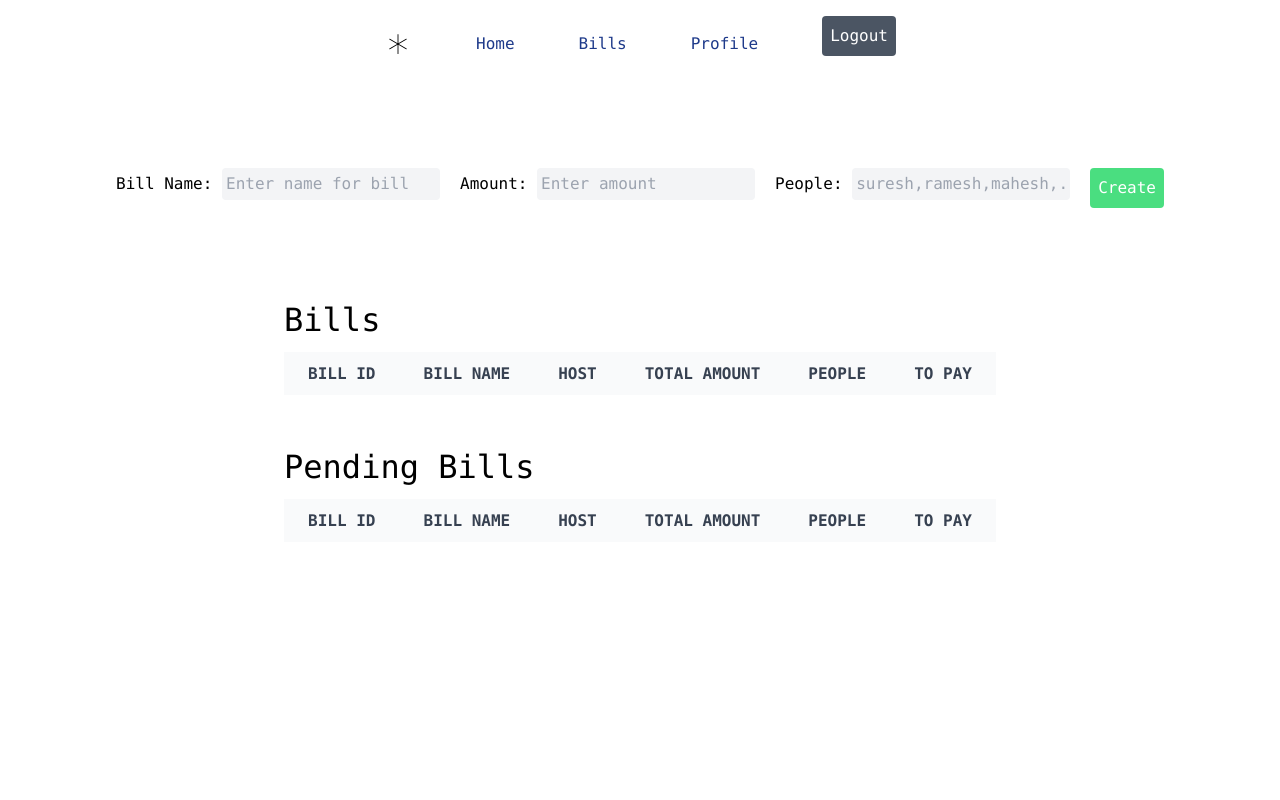
After one commit to mozilla01/Finite, a Django app: page /bills in a window 1280 px wide. The commit adds this page. Run offline with Django 5.2, Linux system fonts and the light colour scheme; the visitor is signed in with stand-in values (Sample User, id 1); data that the repository does not hold is empty; parts of the project's set-up code (start-up, migrations or seed data) failed here and were passed over.

Commit message:
feat: expense split

```diff
--- a/base/admin.py
+++ b/base/admin.py
@@ -1,7 +1,8 @@
 from django.contrib import admin
-from .models import Category, Source, Transaction, User
+from .models import Category, Source, Transaction, User, Bill
 
 admin.site.register(Category)
 admin.site.register(Source)
 admin.site.register(Transaction)
 admin.site.register(User)
+admin.site.register(Bill)
--- a/base/management/commands/deletedb.py
+++ b/base/management/commands/deletedb.py
@@ -1,5 +1,5 @@
-from django.core.management.base import BaseCommand, CommandError
-from base.models import Category, Source, Transaction
+from django.core.management.base import BaseCommand
+from base.models import Category, Source, Transaction, Bill, User
 
 
 class Command(BaseCommand):
@@ -9,3 +9,5 @@ class Command(BaseCommand):
         Category.objects.all().delete()
         Source.objects.all().delete()
         Transaction.objects.all().delete()
+        Bill.objects.all().delete()
+        User.objects.exclude(is_superuser=True).delete()
--- a/base/static/styles.css
+++ b/base/static/styles.css
@@ -743,11 +743,6 @@ video {
   margin: 0.25rem;
 }
 
-.mx-auto {
-  margin-left: auto;
-  margin-right: auto;
-}
-
 .my-1 {
   margin-top: 0.25rem;
   margin-bottom: 0.25rem;
@@ -763,6 +758,21 @@ video {
   margin-bottom: 1rem;
 }
 
+.my-10 {
+  margin-top: 2.5rem;
+  margin-bottom: 2.5rem;
+}
+
+.mx-10 {
+  margin-left: 2.5rem;
+  margin-right: 2.5rem;
+}
+
+.my-20 {
+  margin-top: 5rem;
+  margin-bottom: 5rem;
+}
+
 .mb-4 {
   margin-bottom: 1rem;
 }
@@ -781,6 +791,10 @@ video {
 
 .mt-2 {
   margin-top: 0.5rem;
+}
+
+.mt-10 {
+  margin-top: 2.5rem;
 }
 
 .box-border {
@@ -930,10 +944,6 @@ video {
   max-width: 60vw;
 }
 
-.max-w-full {
-  max-width: 100%;
-}
-
 .flex-shrink {
   flex-shrink: 1;
 }
@@ -1485,6 +1495,14 @@ video {
   gap: 5vw;
 }
 
+.gap-28 {
+  gap: 7rem;
+}
+
+.gap-5 {
+  gap: 1.25rem;
+}
+
 .space-x-2 > :not([hidden]) ~ :not([hidden]) {
   --tw-space-x-reverse: 0;
   margin-right: calc(0.5rem * var(--tw-space-x-reverse));
@@ -1997,6 +2015,21 @@ video {
   background-color: rgb(255 255 255 / var(--tw-bg-opacity));
 }
 
+.bg-gray-300 {
+  --tw-bg-opacity: 1;
+  background-color: rgb(209 213 219 / var(--tw-bg-opacity));
+}
+
+.bg-gray-100 {
+  --tw-bg-opacity: 1;
+  background-color: rgb(243 244 246 / var(--tw-bg-opacity));
+}
+
+.bg-gray-50 {
+  --tw-bg-opacity: 1;
+  background-color: rgb(249 250 251 / var(--tw-bg-opacity));
+}
+
 .decoration-slice {
   -webkit-box-decoration-break: slice;
           box-decoration-break: slice;
@@ -2168,6 +2201,16 @@ video {
   padding-bottom: 2rem;
 }
 
+.px-6 {
+  padding-left: 1.5rem;
+  padding-right: 1.5rem;
+}
+
+.py-3 {
+  padding-top: 0.75rem;
+  padding-bottom: 0.75rem;
+}
+
 .text-left {
   text-align: left;
 }
@@ -2241,12 +2284,38 @@ video {
   font-size: 5vh;
 }
 
+.text-sm {
+  font-size: 0.875rem;
+  line-height: 1.25rem;
+}
+
+.text-xs {
+  font-size: 0.75rem;
+  line-height: 1rem;
+}
+
+.text-\[3vh\] {
+  font-size: 3vh;
+}
+
+.text-\[4vh\] {
+  font-size: 4vh;
+}
+
+.text-\[1vh\] {
+  font-size: 1vh;
+}
+
 .font-bold {
   font-weight: 700;
 }
 
 .font-semibold {
   font-weight: 600;
+}
+
+.font-medium {
+  font-weight: 500;
 }
 
 .uppercase {
@@ -2349,6 +2418,21 @@ video {
 .text-white {
   --tw-text-opacity: 1;
   color: rgb(255 255 255 / var(--tw-text-opacity));
+}
+
+.text-red-400 {
+  --tw-text-opacity: 1;
+  color: rgb(248 113 113 / var(--tw-text-opacity));
+}
+
+.text-gray-300 {
+  --tw-text-opacity: 1;
+  color: rgb(209 213 219 / var(--tw-text-opacity));
+}
+
+.text-gray-900 {
+  --tw-text-opacity: 1;
+  color: rgb(17 24 39 / var(--tw-text-opacity));
 }
 
 .underline {
@@ -2863,9 +2947,43 @@ video {
   .md\:flex-row {
     flex-direction: row;
   }
+
+  .md\:px-0 {
+    padding-left: 0px;
+    padding-right: 0px;
+  }
+}
+
+.rtl\:text-right:where([dir="rtl"], [dir="rtl"] *) {
+  text-align: right;
 }
 
 @media (prefers-color-scheme: dark) {
+  .dark\:border-gray-700 {
+    --tw-border-opacity: 1;
+    border-color: rgb(55 65 81 / var(--tw-border-opacity));
+  }
+
+  .dark\:bg-gray-700 {
+    --tw-bg-opacity: 1;
+    background-color: rgb(55 65 81 / var(--tw-bg-opacity));
+  }
+
+  .dark\:bg-gray-800 {
+    --tw-bg-opacity: 1;
+    background-color: rgb(31 41 55 / var(--tw-bg-opacity));
+  }
+
+  .dark\:text-gray-400 {
+    --tw-text-opacity: 1;
+    color: rgb(156 163 175 / var(--tw-text-opacity));
+  }
+
+  .dark\:text-white {
+    --tw-text-opacity: 1;
+    color: rgb(255 255 255 / var(--tw-text-opacity));
+  }
+
   @media (min-width: 1024px) {
     .dark\:lg\:hover\:\[paint-order\:markers\]:hover {
       paint-order: markers;
--- /dev/null
+++ b/base/templates/bills.html
@@ -0,0 +1,144 @@
+<html>
+  <head>
+    {% load static %}
+    <title>Home</title>
+    <link href={% static "styles.css" %} rel="stylesheet" type="text/css">
+  </head>
+<body class="font-mono">
+{% include 'navbar.html' %}
+    <main>
+        <div class="grid place-items-center">
+        <form method="POST" class="my-20 flex flex-wrap justify-evenly gap-5 text-[2vh]" action="bills" class="p-6">
+            {% csrf_token %}
+            <div>
+            <label>Bill Name:</label>
+            <input class="p-1 rounded bg-gray-100" placeholder="Enter name for bill" type="text" name="bill_name" id="billName" />
+            </div>
+            <div>
+            <label>Amount:</label>
+            <input class="p-1 rounded bg-gray-100" placeholder="Enter amount" type="number" name="amount" id="billAmount" />
+            </div>
+            <div>
+            <label>People:</label>
+            <input class="p-1 rounded bg-gray-100" placeholder="suresh,ramesh,mahesh,..." type="input" name="people" id="billPeople" />
+            </div>
+            <input type="submit" class="rounded bg-green-400 p-2 text-white" value="Create" />
+            </form>
+
+            <div id="tables" class="mx-10 md:px-0 flex flex-wrap gap-10 justify-evenly">
+            <div id="created-bills">
+            <p class="text-[4vh] py-2">Bills</p>
+                <table class="w-full text-[2vh] text-left rtl:text-right text-gray-500">
+                    <thead class="text-[2vh] text-gray-700 uppercase bg-gray-50">
+                        <tr>
+                            <th scope="col" class="px-6 py-3">
+                                Bill ID
+                            </th>
+                            <th scope="col" class="px-6 py-3">
+                                Bill Name
+                            </th>
+                            <th scope="col" class="px-6 py-3">
+                                Host
+                            </th>
+                            <th scope="col" class="px-6 py-3">
+                                Total amount
+                            </th>
+                            <th scope="col" class="px-6 py-3">
+                               People
+                            </th>
+                            <th scope="col" class="px-6 py-3">
+                                To pay
+                            </th>
+                        </tr>
+                    </thead>
+                    <tbody>
+                        {% for bill in created_bills %}
+                        <tr class="bg-white border-b">
+                            <td class="px-6 py-4">
+                                {{bill.id}}
+                            </td>
+                            <td class="px-6 py-4">
+                                {{bill.bill_name}}
+                            </td>
+                            <td class="px-6 py-4">
+                                {{bill.host.username}}
+                            </td>
+                            <td class="px-6 py-4">
+                                {{bill.amount}}
+                            </td>
+                            <td class="px-6 py-4">
+                                {% for person in bill.people.all %} {{person.username}} {% endfor %}
+                            </td>
+                            <td class="px-6 py-4">
+                               {{bill.to_pay}}
+                               {% if user in bill.people.all %}
+                               <form method="POST" action="{% url 'pay-bill' bill.id %}">
+                               {% csrf_token %}
+                               <input type="submit" value="Pay" class="rounded bg-green-400 p-1 text-white" />
+                               </form>
+                               {% endif %}
+                            </td>
+                        </tr>
+                        {% endfor %}
+                    </tbody>
+                </table>
+            </div>
+            <div id="pending-bills">
+                <p class="py-2 text-[4vh]">Pending Bills</p>
+                <table class="w-full text-[2vh] text-left rtl:text-right text-gray-500">
+                    <thead class="text-[2vh] text-gray-700 uppercase bg-gray-50">
+                        <tr>
+                            <th scope="col" class="px-6 py-3">
+                                Bill ID
+                            </th>
+                            <th scope="col" class="px-6 py-3">
+                                Bill Name
+                            </th>
+                            <th scope="col" class="px-6 py-3">
+                                Host
+                            </th>
+                            <th scope="col" class="px-6 py-3">
+                                Total amount
+                            </th>
+                            <th scope="col" class="px-6 py-3">
+                               People
+                            </th>
+                            <th scope="col" class="px-6 py-3">
+                                To pay
+                            </th>
+                        </tr>
+                    </thead>
+                    <tbody>
+                        {% for bill in pending_bills %}
+                        <tr class="bg-white border-b">
+                            <td class="px-6 py-4">
+                                {{bill.id}}
+                            </td>
+                            <td class="px-6 py-4">
+                                {{bill.bill_name}}
+                            </td>
+                            <td class="px-6 py-4">
+                                {{bill.host.username}}
+                            </td>
+                            <td class="px-6 py-4">
+                                {{bill.amount}}
+                            </td>
+                            <td class="px-6 py-4">
+                                {% for person in bill.people.all %} {{person.username}} {% endfor %}
+                            </td>
+                            <td class="px-6 py-4">
+                               {{bill.to_pay}}
+                               <form method="POST" action="{% url 'pay-bill' bill.id %}">
+                               {% csrf_token %}
+                               <input type="submit" value="Pay" class="rounded bg-green-400 p-1 text-white" />
+                               </form>
+                            </td>
+                        </tr>
+                        {% endfor %}
+                    </tbody>
+            </table>
+        </div>
+    </div>
+    </main>
+</body>
+</html>
--- a/base/urls.py
+++ b/base/urls.py
@@ -7,6 +7,8 @@ urlpatterns = [
     path('login', views.login_user, name='login'),
     path('signup', views.signup, name='signup'),
     path('logout', views.logout_user, name='logout'),
+    path('bills', views.Bills.as_view(), name='bills'),
+    path('pay-bill/<str:pk>', views.PayBill.as_view(), name='pay-bill'),
     path('create-category', views.CreateCategory.as_view(), name='create-category'),
     path('add-source', views.AddSource.as_view(), name='add-source'),
     path('add-transaction', views.AddTransaction.as_view(), name='add-transaction'),
--- a/base/views.py
+++ b/base/views.py
@@ -1,18 +1,20 @@
 from django.shortcuts import redirect, render
 from django.contrib.auth import authenticate, login, logout
 from django.contrib import messages
-from rest_framework import permissions
 from rest_framework.response import Response
 from django.views import View
 from rest_framework.views import APIView
-from .models import Category, Source, Transaction
+from .models import Category, Source, Transaction, Bill
 from rest_framework.permissions import IsAuthenticated
 from .serializers import CategorySerializer, SourceSerializer, TransactionSerializer, ProfileDetailsSerializer
 from django.contrib.auth.decorators import login_required
 from django.contrib.auth import get_user_model
 from datetime import datetime
+from django.db.models import Sum
+from .utils import send_alert_mail
 import pandas as pd
 import plotly.express as px
+import plotly.graph_objects as go
 
 User = get_user_model()
 
@@ -21,14 +23,16 @@ def index(request):
     today = datetime.today()
     categories = Category.objects.filter(user=request.user)
     sources = Source.objects.filter(user=request.user)
-    expenses = Transaction.objects.filter(user=request.user, type='E').order_by('date')
-    incomelist = Transaction.objects.filter(user=request.user, type='I').order_by('date')
+    transactions = Transaction.objects.filter(user=request.user, date__month=today.month).order_by('date')
+    expenses = transactions.filter(type='E', date__month=today.month).order_by('date')
+    incomelist = transactions.filter(type='I', date__month=today.month).order_by('date')
+    print("income", incomelist)
 
     # Pie chart for expenses
     if expenses.count() == 0:
         expenses_pie_html = '<p class="p-4">No expenses this month</p>'
     else:
-        df = pd.DataFrame(list(expenses.filter(date__month=today.month).values("category__name", "amount")))
+        df = pd.DataFrame(list(expenses.values("category__name", "amount")))
         fig = px.pie(df, values='amount', names='category__name', title='Expenses by Category this month')
         expenses_pie_html = fig.to_html(full_html=False)
 
@@ -36,7 +40,9 @@ def index(request):
     if incomelist.count() == 0:
         income_pie_html = '<p class="p-4">No income this month</p>'
     else:
-        df = pd.DataFrame(list(incomelist.filter(date__month=today.month).values("source__name", "amount")))
+        df = pd.DataFrame(list(incomelist.values("source__name", "amount")))
+        print("income pie chart")
+        print(df.head())
         fig = px.pie(df, values='amount', names='source__name', title='Income by Source this month')
         income_pie_html = fig.to_html(full_html=False)
 
@@ -49,27 +55,39 @@ def index(request):
         mixed_bar_html = fig.to_html(full_html=False)
 
     # line chart for savings this month
-    balance = request.user.balance
-    df = pd.DataFrame({
-        'balance': [balance],
-        'date': 'today'
-    })
-    transactions = Transaction.objects.filter(user=request.user, date__month=today.month).order_by('date')
-    for entry in transactions:
-        if entry.type == 'E':
-            balance -= entry.amount
-        else:
-            balance += entry.amount
-        df.loc[len(df)] = {'balance': balance, 'date': entry.date}
-        df = df.reset_index(drop=True)
-    print('Line chart data')
-    print(df.head())
-    fig = px.line(df, x='date', y='balance', title='Balance this month')
-    savings_html = fig.to_html(full_html=False)
+
+    if transactions.count() > 0:
+        df = pd.DataFrame(list(transactions.values("date", "init_balance")))
+        fig = px.line(df, x='date', y='init_balance', title='Balance this month')
+        savings_html = fig.to_html(full_html=False)
+    else:
+        savings_html = '<p class="p-4">No transactions yet</p>'
 
     # Category budgets
+    category_balances = []
+    category_expenses = []
+    category_names = []
+    budget_overrun = []
     for category in categories:
-        category.budget = category.budget if category.budget else 0
+         if category.budget:
+            sum = expenses.filter(category=category).aggregate(Sum('amount'))['amount__sum'] or 0
+            category_expenses.append(sum)
+            if sum > category.budget:
+                budget_overrun.append(category.name)
+            category_balances.append(category.budget - sum)
+            category_names.append(category.name)
+
+    fig = go.Figure()
+    fig.add_trace(go.Bar(y=[category for category in category_names], x=category_expenses, orientation='h', marker=dict(
+        color='rgba(246, 78, 139, 1.0)',
+        line=dict(color='rgba(58, 71, 80, 1.0)', width=3)
+    ), name='Expenses'))
+    fig.add_trace(go.Bar(y=[category for category in category_names], x=category_balances, orientation='h', marker=dict(
+        color='rgba(58, 71, 80, 0.2)',
+        line=dict(color='rgba(58, 71, 80, 1.0)', width=3)
+    ), name='Remaining Budget'))
+    fig.update_layout(barmode='stack', title='Category Budgets this month')
+    category_budgets_html = fig.to_html(full_html=False)
 
     context = {
         'categories': categories,
@@ -80,8 +98,48 @@ def index(request):
         'income_pie': income_pie_html,
         'mixed_bar': mixed_bar_html,
         'savings': savings_html,
+        'category_budgets': category_budgets_html,
+        'budget_overrun': budget_overrun,
     }
     return render(request, 'index.html', context=context)
+
+
+class Bills(View):
+    def get(self, request):
+        created_bills = Bill.objects.filter(host=request.user, paid=False)
+        pending_bills = Bill.objects.filter(people=request.user, paid=False)
+        for bill in pending_bills:
+            if request.user in bill.people.all():
+                bill.to_pay = bill.amount / bill.people.count()
+
+        for bill in created_bills:
+            bill.to_pay = bill.amount / bill.people.count()
+
+        context = {
+            'created_bills': created_bills,
+            'pending_bills': pending_bills,
+        }
+        return render(request, 'bills.html', context=context)
+
+    def post(self, request):
+        data = request.POST
+        bill = Bill.objects.create(host=request.user, bill_name=data['bill_name'], amount=data['amount'])
+        for person in data['people'].strip().split(','):
+            if person:
+                bill.people.add(User.objects.get(username=person))
+        bill.save()
+        return redirect('bills')
+
+
+class PayBill(View):
+    def post(self, request, pk):
+        bill = Bill.objects.get(id=pk)
+        amount = bill.amount / bill.people.count()
+        bill.people.remove(request.user)
+        bill.save()
+        Transaction.objects.create(user=request.user, type='E', amount=amount, description=f'Paid for {bill.bill_name}', category=Category.objects.get(name='bills', user=request.user), source=None).save()
+        return redirect('bills')
+
 
 
 class Profile(View):
@@ -107,6 +165,8 @@ def signup(request):
         try:
             user = User.objects.create_user(username=username, password=password, email=email)
             user.save()
+
+            Category.objects.create(user=user, name='bills').save()
             return redirect('index')
         except:
             return render(request, 'signup.html', {'error': 'Username already exists'})
@@ -173,9 +233,12 @@ class AddTransaction(APIView):
             serializer.save()
             group = Category.objects.get(id=serializer.data['category']) if serializer.data['category'] else Source.objects.get(id=serializer.data['source'])
 
+            send = False
             user = User.objects.get(id=request.user.id)
             if serializer.data['type'] == 'E':
                 user.balance -= serializer.data['amount']
+                if user.balance < 0:
+                    send = True
             else:
                 user.balance += serializer.data['amount']
             user.save()
@@ -189,6 +252,9 @@ class AddTransaction(APIView):
                 <td>{serializer.data['description']}</td>
             </tr>
             '''
+            if send:
+                # send_mail(subject='Balance alert', from_email=settings.DEFAULT_FROM_EMAIL, message='Your balance is negative', recipient_list=[user.email], fail_silently=False)
+                send_alert_mail('Balance alert', 'Your balance is negative. This email is simply an alert.', user.email)
             return Response(data=html, status=201)
         else:
             return Response(serializer.errors, status=400)
@@ -220,7 +286,11 @@ class DeleteTransaction(View):
 
     def post(self, request):
         id = request.POST['id']
-        Transaction.objects.get(id=id).delete()
+        transaction = Transaction.objects.get(id=id)
+        user = User.objects.get(id=request.user.id)
+        user.balance += 0 - transaction.amount if transaction.type == 'I' else transaction.amount
+        user.save()
+        transaction.delete()
         return redirect('index')
 
 
--- a/partials/navbar.html
+++ b/partials/navbar.html
@@ -7,6 +7,9 @@
         </li>
         <li>
             <a href="/" class="hover:underline text-blue-900">Home</a>
+        </li>
+        <li>
+            <a href="/bills" class="hover:underline text-blue-900">Bills</a>
         </li>
         <li>
             <a href="{% url 'profile' %}" class="hover:underline text-blue-900">Profile</a>
--- a/requirements.txt
+++ b/requirements.txt
@@ -1,9 +1,11 @@
 asgiref==3.8.1
 Django==5.0.6
 djangorestframework==3.15.1
+mysqlclient==2.2.4
 numpy==1.26.4
 packaging==24.0
 pandas==2.2.2
+pillow==10.3.0
 plotly==5.22.0
 python-dateutil==2.9.0.post0
 pytz==2024.1
--- a/static/js/showFlash.js
+++ b/static/js/showFlash.js
@@ -3,7 +3,7 @@ export default function showFlash(status, message) {
   flash.style.backgroundColor = status ? "green" : "red";
   flash.innerHTML = message;
   try {
-    flash.style.top = "44px";
+    flash.style.top = "70px";
     setTimeout(() => {
       if (flash) flash.style.top = "-112px";
     }, 4000);
```
Also changed, not shown: base/models.py (+17 -3 lines), base/static/interactions.js (+22 -4 lines), base/templates/index.html (+21 -10 lines), base/utils.py (added, +16 -0 lines), financetracker/settings.py (+27 -2 lines), 1 other file.
